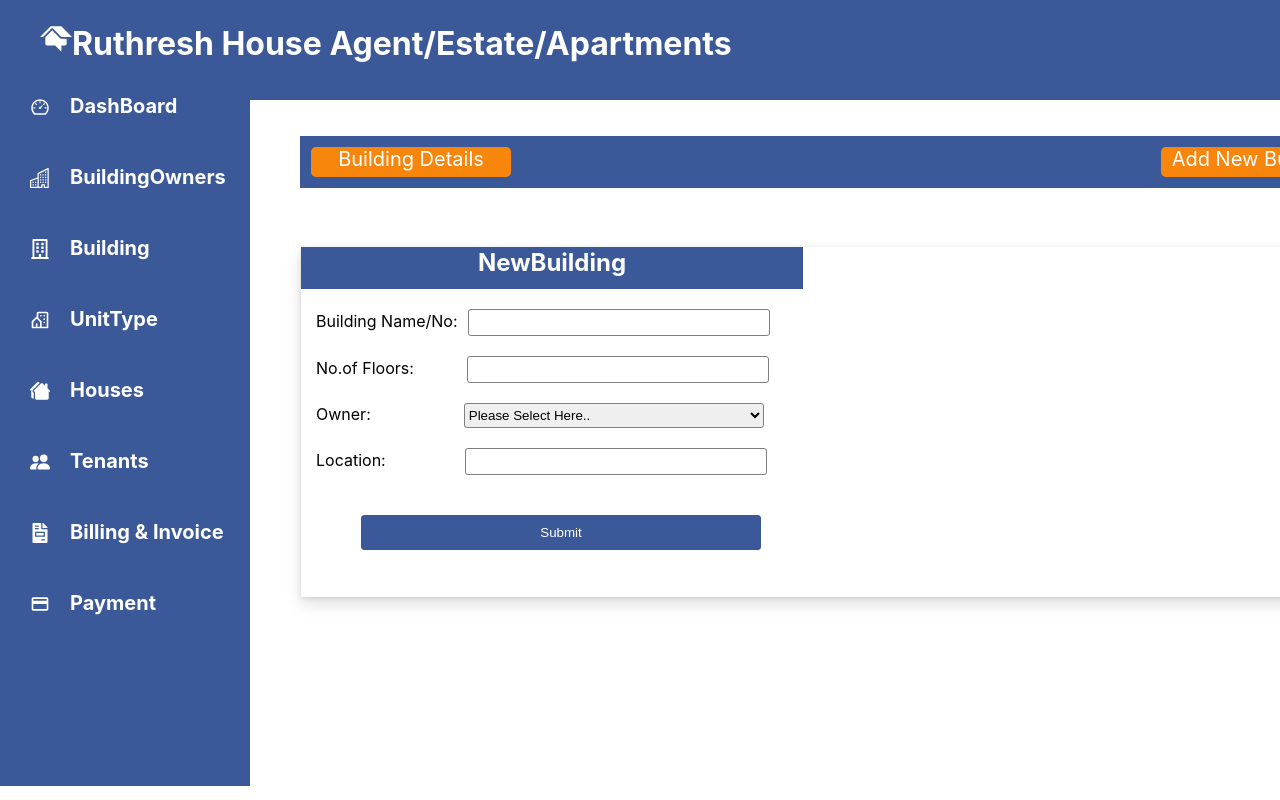
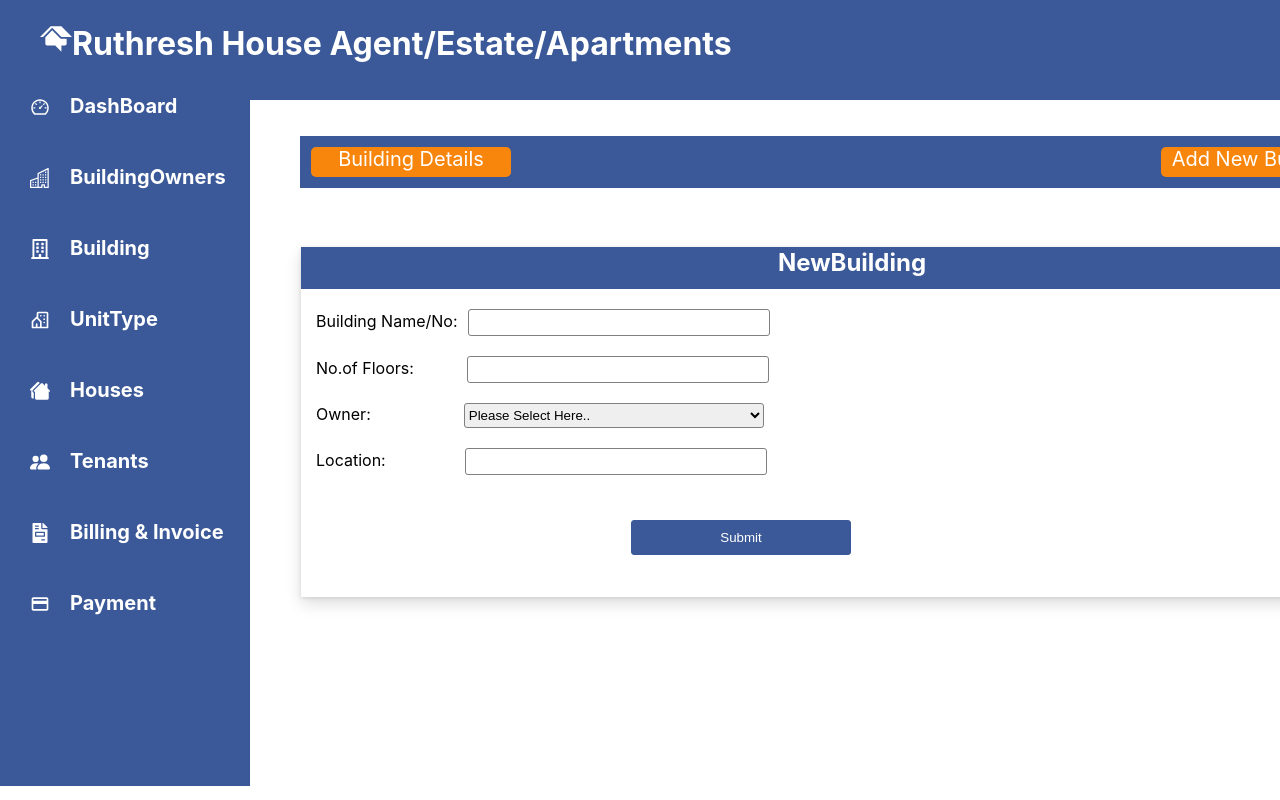
Before and after one commit to jagadeeswarisai/React-House-Rental--Application, a React (Create React App) app: page /dashboard/NewBuilding/newbuildingowners in a window 1280 px wide. Shown: the top 800 px of the page. Built offline with nearby package versions, Linux system fonts and the light colour scheme.

Commit message:
Update NewBuildingOwners.css

```diff
--- a/src/Component/NewBuildingOwners.css
+++ b/src/Component/NewBuildingOwners.css
@@ -7,7 +7,7 @@
 }
 #h1
 {
-    width:500px;
+    width:100%;
     height:40px;
     border:1px solid #3b5998;
     text-align: center;
@@ -54,11 +54,11 @@
 }
 #Submit1
 {
-    width:400px;
+    width:20%;
     border:1px solid  #3b5998;
     height:35px;
     border-radius: 3px;
-    margin-left:60px;
+    margin:5px 30%;
     background-color: #3b5998;
     color:white;
 }
```
